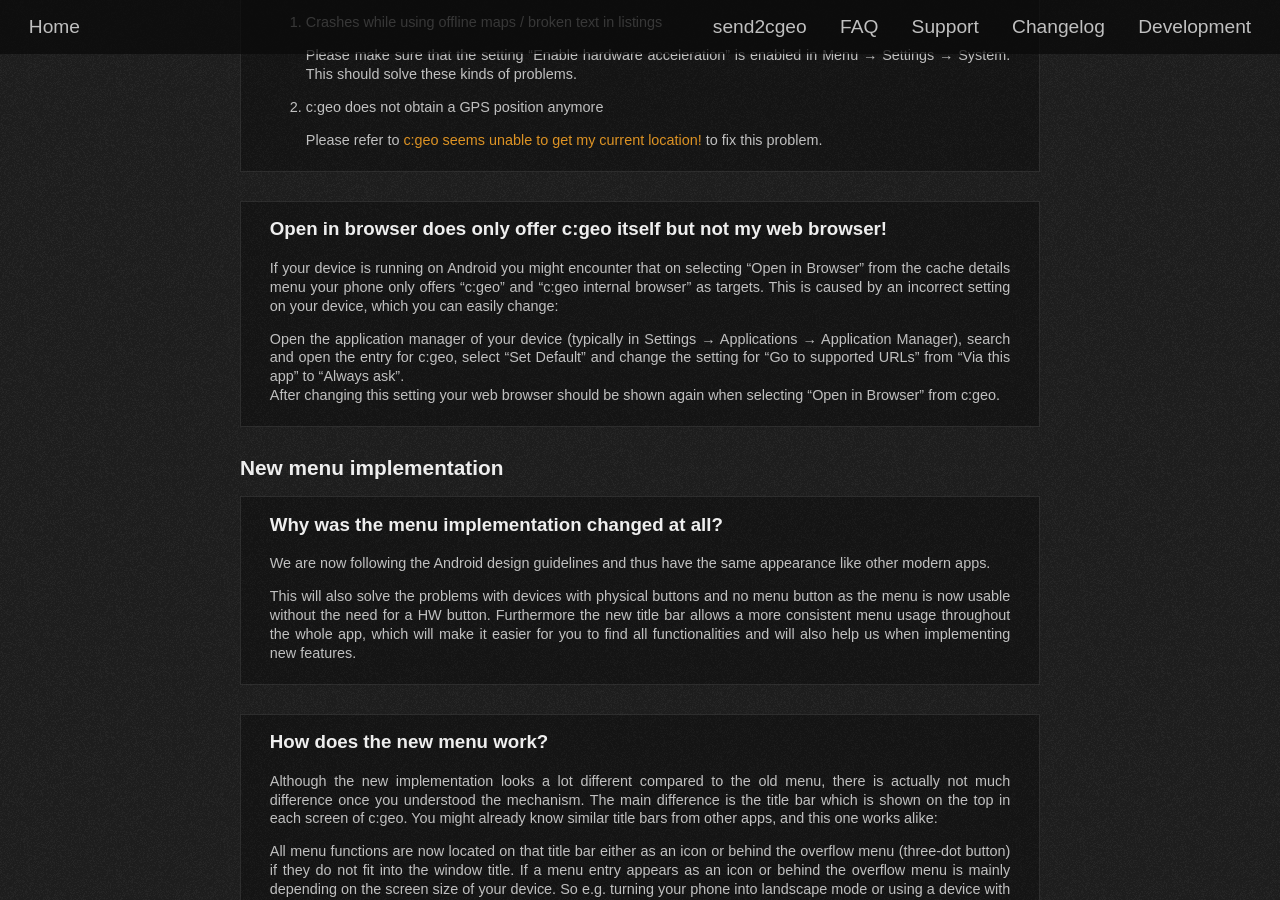
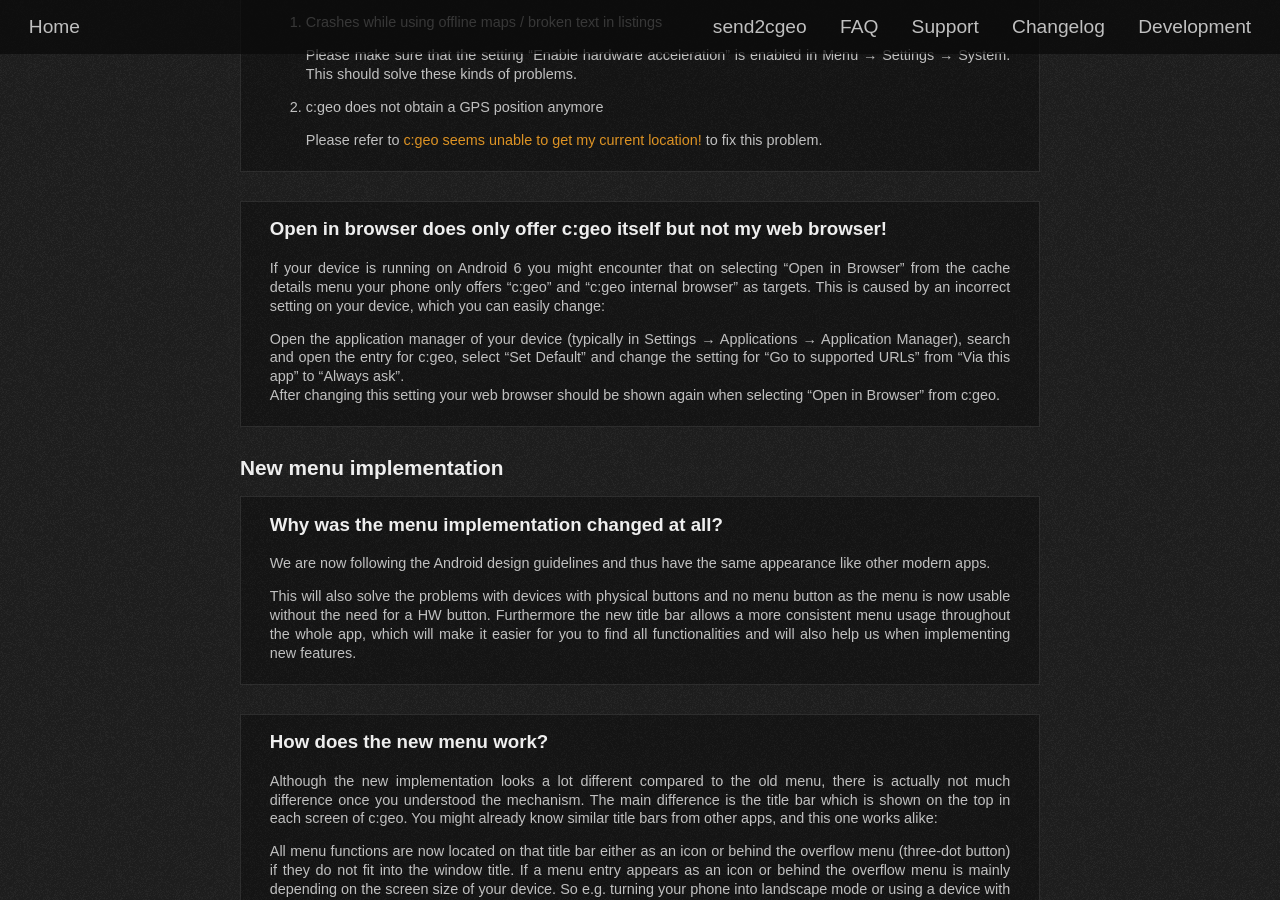
Before and after one commit to cgeo/cgeo.github.io, a Jekyll site: the page built from faq.html, in a window 1280 px wide and 900 px high, scrolled down 30911 px. Built offline with Jekyll 4.4.1, drawn with Linux system fonts in a browser that asks for light colours; some web fonts are replaced.

Commit message:
FAQ: Add Android version
Of course it is running on Android.

```diff
--- a/_data/faq.yml
+++ b/_data/faq.yml
@@ -1209,7 +1209,7 @@
       - title: Open in browser does only offer c:geo itself but not my web browser!
         id: open-in-browser
         content: |
-            If your device is running on Android you might encounter that on selecting "Open in Browser" from the cache details menu your phone only offers "c:geo" and "c:geo internal browser" as targets.
+            If your device is running on Android 6 you might encounter that on selecting "Open in Browser" from the cache details menu your phone only offers "c:geo" and "c:geo internal browser" as targets.
             This is caused by an incorrect setting on your device, which you can easily change:
 
             Open the application manager of your device (typically in Settings → Applications → Application Manager), search and open the entry for c:geo, select "Set Default" and change the setting for "Go to supported URLs" from "Via this app" to "Always ask". \\
```
